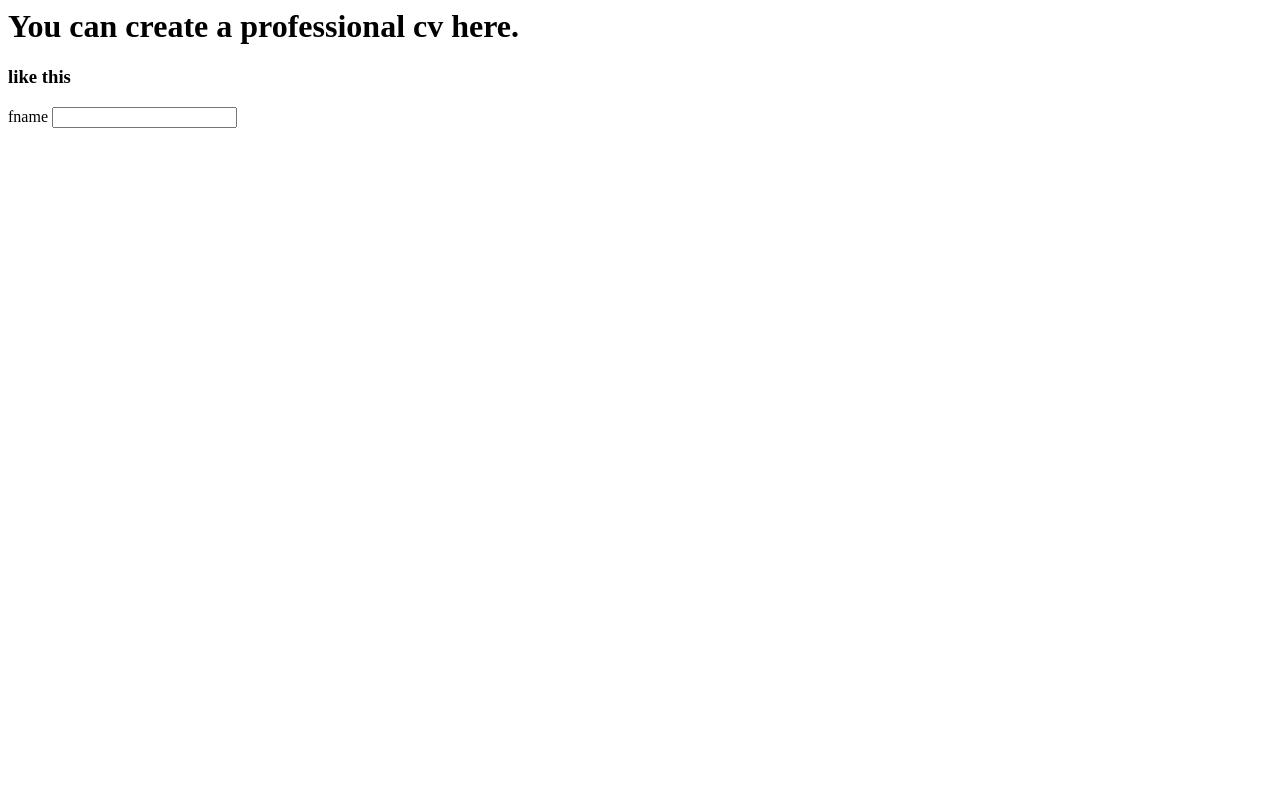
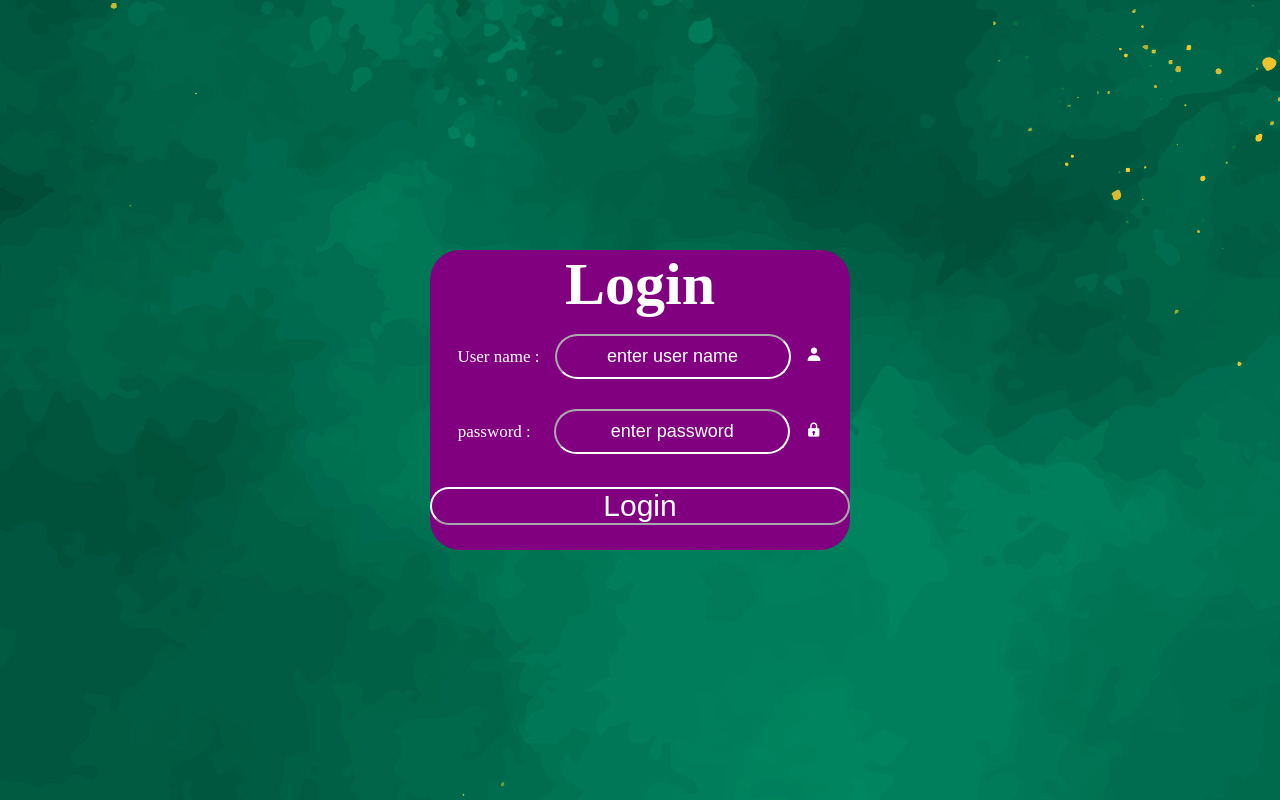
Before and after one commit to Deelaka23/supersimple-website, a plain HTML site: page index.html in a window 1280 px wide. Drawn offline with nearby package versions, Linux system fonts and the light colour scheme.

Commit message:
Add files via upload

```diff
--- a/index.html
+++ b/index.html
@@ -1,13 +1,24 @@
+<!DOCTYPE html>
 <html>
-	<head>
-		<title>CREATE A CV</title>
-	</head>
-	<body>
-		<h1>You can create a professional cv here.</h1>
-		<h3>like this</h3>
-		<form>
-			fname
-			<input type="text" name="fname">
+<head>
+	<meta charset="utf-8">
+	<meta name="viewport" content="width=device-width, initial-scale=1">
+	<title>User</title>
+	<link rel="stylesheet" type="text/css" href="styles.css">
+	<link href='https://unpkg.com/boxicons@2.1.4/css/boxicons.min.css' rel='stylesheet'>
+</head>
+<body>
+
+	<div class="f">
+		<form action="">
+			<h1>Login</h1>
+			<div class="ib">
+				User name :<input type="text" name="n" placeholder="enter user name"><i class='bx bxs-user'></i><br>
+				password :&nbsp&nbsp<input type="password" name="pw" placeholder="enter password"><i class='bx bxs-lock' ></i><br>
+			</div>
+			<br>
+			<button class="btn">Login</button>
+
 		</form>
-	</body>
+</body>
 </html>
--- /dev/null
+++ b/styles.css
@@ -0,0 +1,53 @@
+*{
+	text-align: center;
+	margin: 0;
+	padding: 0;
+	box-sizing:border-box ;
+}
+.f h1{
+	font-size: 60px;
+	text-align: center;
+	color: white;
+}
+.f{
+	width: 420px;
+	height: 300px;
+	background-color: purple;
+	border-radius: 30px;
+}
+
+body{
+	display: flex;
+	justify-content: center;
+	background-image: url("images/bgimg.jpg");
+	align-items: center;
+	min-height: 100vh;
+}
+.ib{
+	font-size: 17px;
+	border-radius: 20px;
+	color: white;
+}
+.btn{
+	font-size:30px ;
+	background-color: purple;
+	border-color: ghostwhite;
+	color: white;
+	border-radius: 25px;
+	width: 100%;
+}
+.ib input{
+	height: 45px;
+	border-radius: 25px;
+	margin: 15px;
+	font-size: 18px;
+	background-color: purple;
+	color: white;
+	background:transparent;
+	border-color: white;
+
+}
+
+.ib ::placeholder{
+	color: white;
+}
```
Also changed, not shown: images/bgimg.jpg (added).
